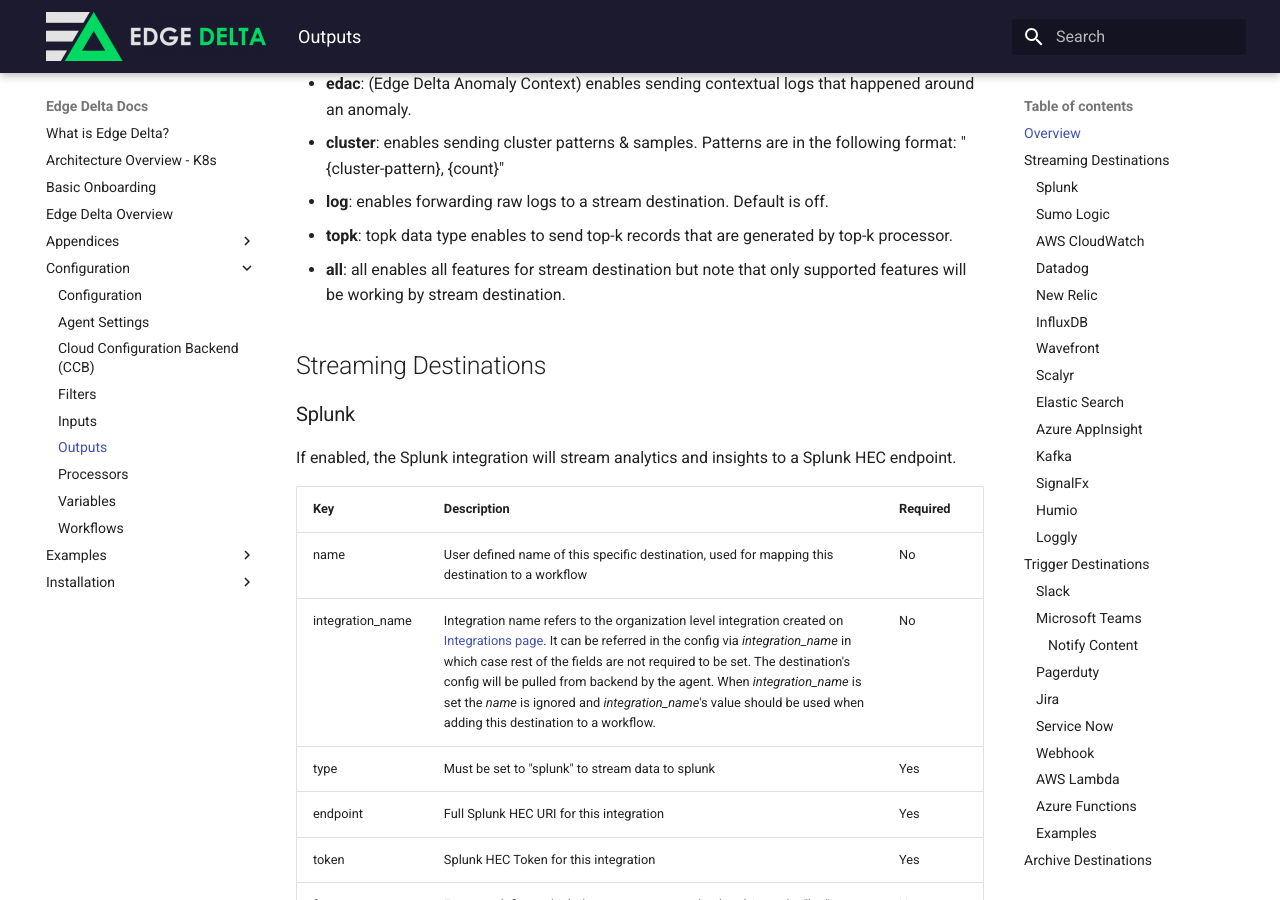
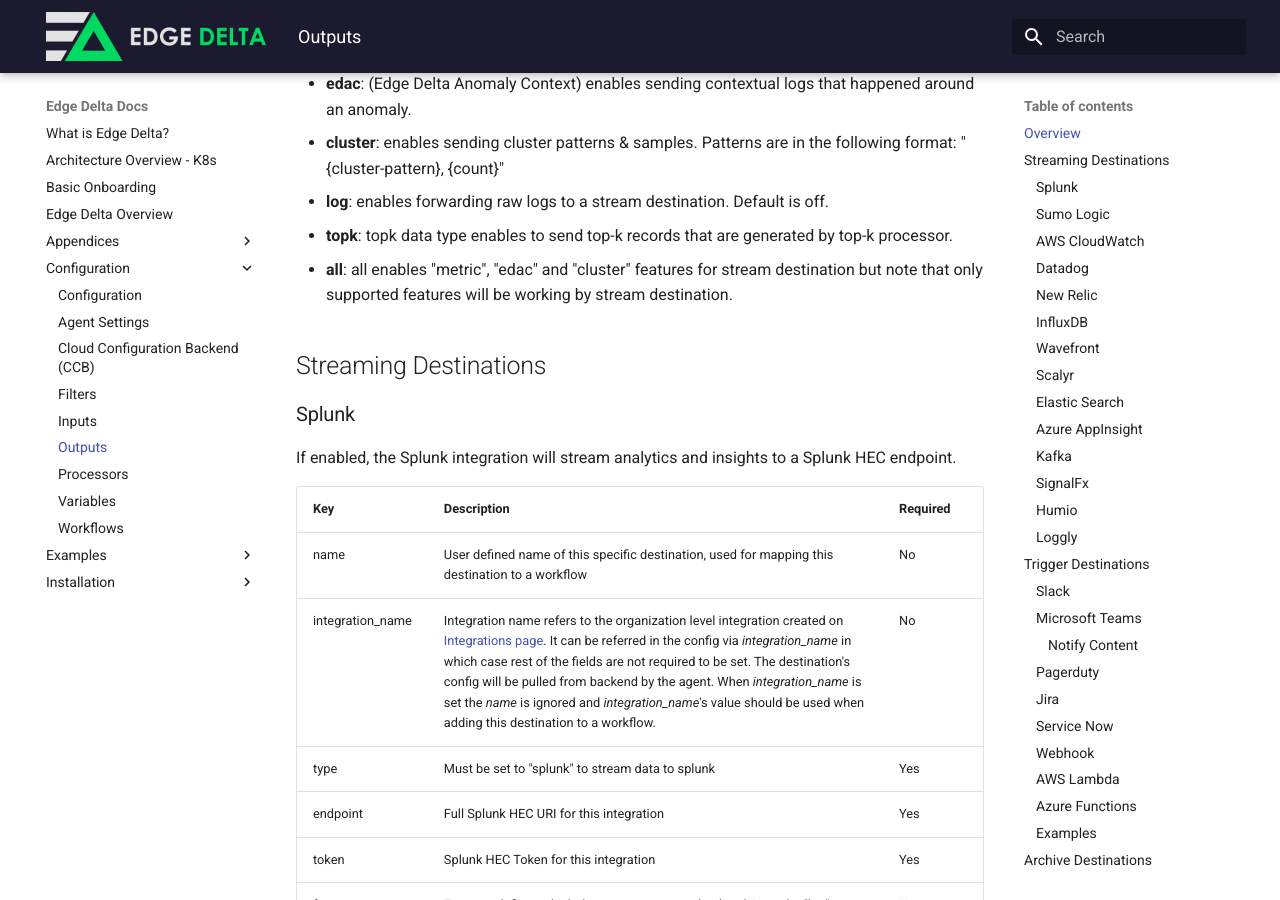
Before and after one commit to edgedelta/docs, an MkDocs documentation site: the page built from docs/configuration/outputs.md, in a window 1280 px wide and 900 px high, scrolled down 709 px. Built offline with MkDocs 1.6.1 and Material for MkDocs 9.7.7, drawn with Linux system fonts in a browser that asks for light colours.

Commit message:
Update feature description

```diff
--- a/docs/configuration/outputs.md
+++ b/docs/configuration/outputs.md
@@ -28,7 +28,7 @@ Features represents the data types collected/generated by the agent to be sent t
 * **cluster**: enables sending cluster patterns & samples. Patterns are in the following format: "{cluster-pattern}, {count}"
 * **log**: enables forwarding raw logs to a stream destination. Default is off.
 * **topk**: topk data type enables to send top-k records that are generated by top-k processor.
-* **all**: all enables all features for stream destination but note that only supported features will be working by stream destination.
+* **all**: all enables "metric", "edac" and "cluster" features for stream destination but note that only supported features will be working by stream destination.
 
 ## Streaming Destinations
 
```
